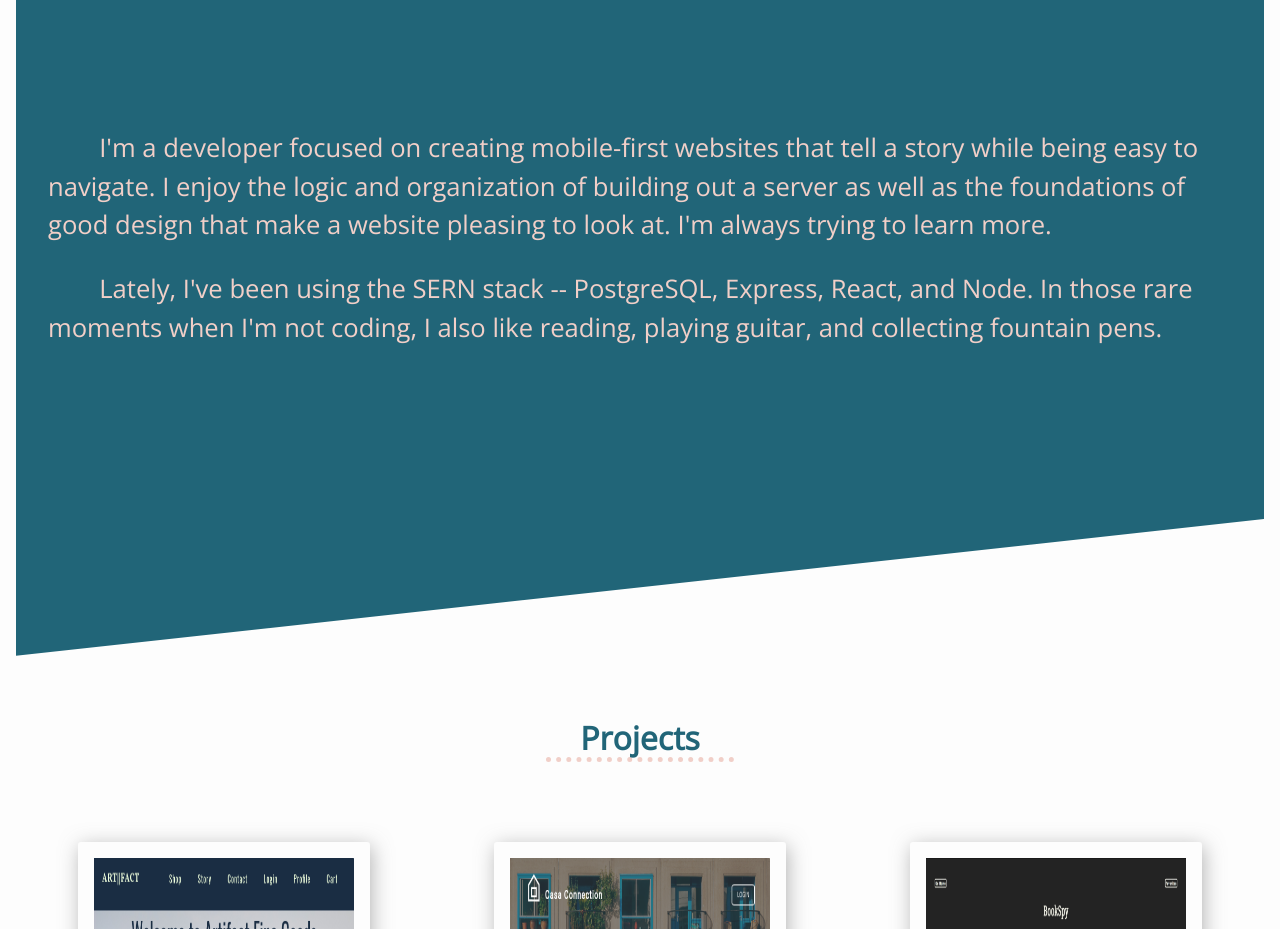
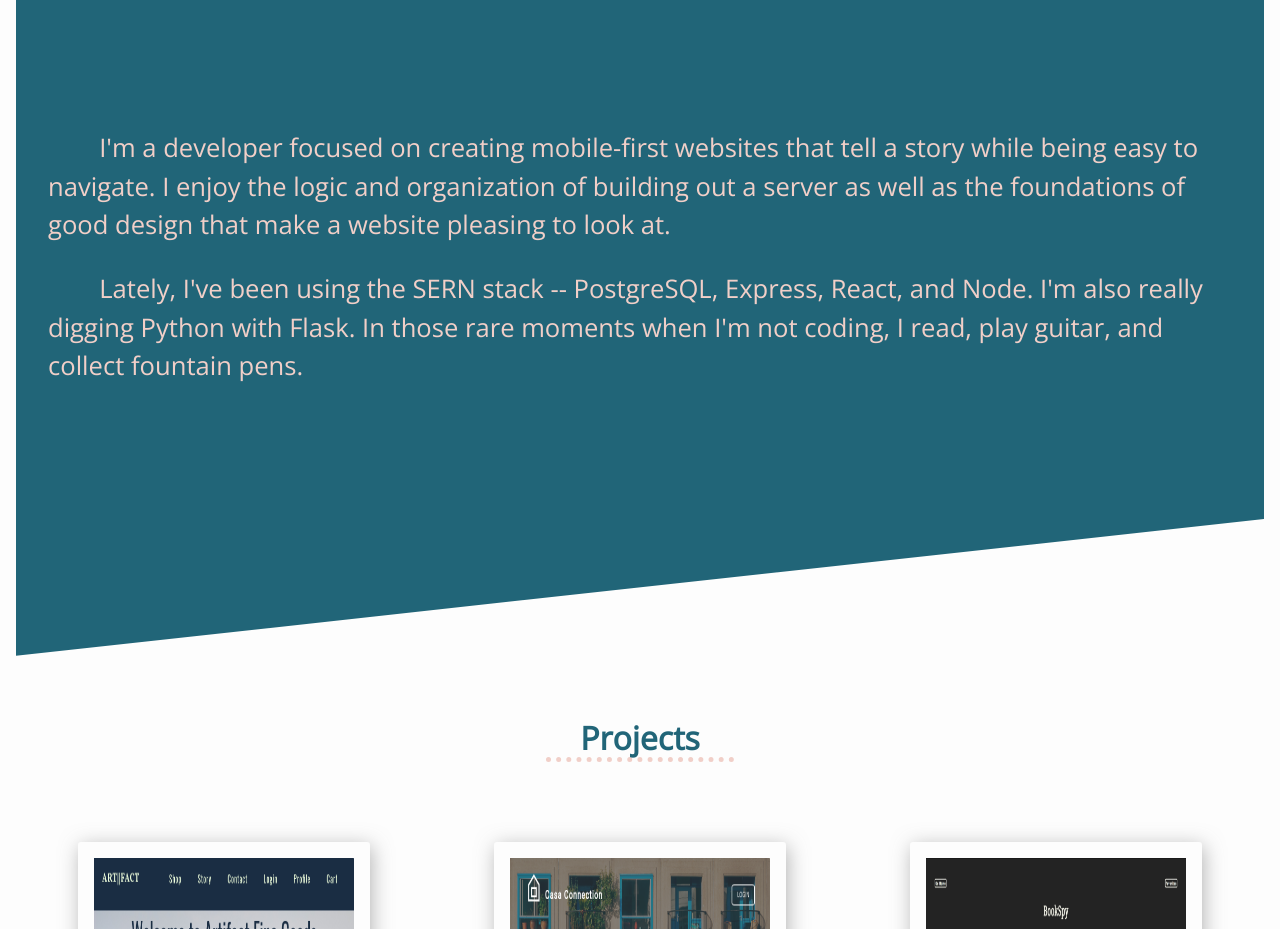
Before and after one commit to zcericola/port-two, a React (Create React App) app: page / in a window 1280 px wide. Shown: the part 1600-2529 px from the top of the page. Built offline with nearby package versions, Linux system fonts and the light colour scheme.

Commit message:
fixed about section paragraphs

```diff
--- a/src/components/About/About.js
+++ b/src/components/About/About.js
@@ -23,8 +23,8 @@ class About extends Component {
 
         <div id = 'text-bg-container'>
         <section>
-        <p className = 'about-text'><span className = 'tab'></span>I'm a developer focused on creating mobile-first websites that tell a story while being easy to navigate. I enjoy the logic and organization of building out a server as well as the foundations of good design that make a website pleasing to look at. I'm always trying to learn more.</p>
-        <p className = 'about-text'><span className = 'tab'></span>Lately, I've been using the SERN stack -- PostgreSQL, Express, React, and Node. In those rare moments when I'm not coding, I also like reading, playing guitar, and collecting fountain pens.</p>
+        <p className = 'about-text'><span className = 'tab'></span>I'm a developer focused on creating mobile-first websites that tell a story while being easy to navigate. I enjoy the logic and organization of building out a server as well as the foundations of good design that make a website pleasing to look at.</p>
+        <p className = 'about-text'><span className = 'tab'></span>Lately, I've been using the SERN stack -- PostgreSQL, Express, React, and Node. I'm also really digging Python with Flask. In those rare moments when I'm not coding, I read, play guitar, and collect fountain pens.</p>
         </section>
         </div>
 
--- a/src/components/Contact/Contact.js
+++ b/src/components/Contact/Contact.js
@@ -43,7 +43,7 @@ class Contact extends Component {
     if(!emailRegEx.test(email)){
       Swal({
         type: "error",
-        text: "Please enter a valid email address. Example: name@email.com.",
+        text: "Please enter a valid email address. Ex: name@email.com.",
         background: "#fdfdfd",
         confirmButtonColor: "#216578",
         allowEnterKey: true
```
